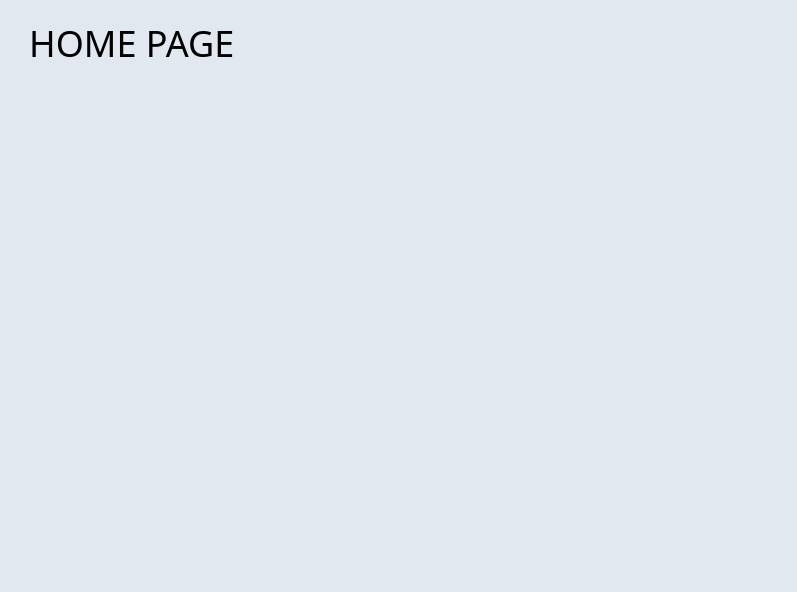
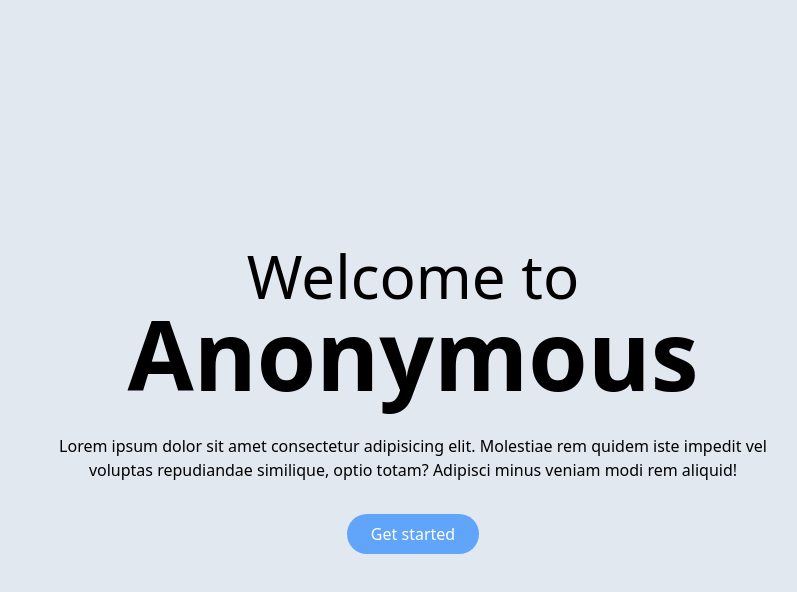
Before and after one commit to Jerrell-Marvel/anonymous-client, a Next.js app: page / in a window 1280 px wide. Shown: the top 592 px of the page, without its empty margins (227-1024 px from the left). Built offline with nearby package versions, Linux system fonts and the light colour scheme.

Commit message:
UI update

```diff
--- a/src/pages/[name].tsx
+++ b/src/pages/[name].tsx
@@ -3,7 +3,7 @@ import axios, { AxiosError } from "axios";
 import { GetServerSideProps, NextPage } from "next";
 import Link from "next/link";
 import { useRouter } from "next/router";
-import { useEffect, useState } from "react";
+import { useEffect, useRef, useState } from "react";
 import { useMutation, useQuery } from "react-query";
 import { toast, ToastContainer } from "react-toastify";
 import "react-toastify/dist/ReactToastify.css";
@@ -41,6 +41,12 @@ type SendMessageApiResponse = {
 const MessagePage: NextPage<MessagePageProps> = (data) => {
   const [profile, setProfile] = useState<Profile>(data);
   const [sendMsgErr, setSendMsgErr] = useState("");
+
+  const inputRef = useRef<HTMLInputElement | null>(null);
+
+  useEffect(() => {
+    inputRef.current?.focus();
+  }, []);
 
   const { mutate: sendMessage, isLoading: isSendMessageLoading } = useMutation<SendMessageApiResponse, AxiosError, string>({
     mutationFn: async (id) => {
@@ -125,6 +131,7 @@ const MessagePage: NextPage<MessagePageProps> = (data) => {
               }}
               className="bg-slate-200 px-6 h-28 w-full rounded-md focus:ring-sky-500 focus:ring-1 outline-none"
               placeholder="Send anonymous message"
+              ref={inputRef}
             />
             <div className="flex justify-between mt-4 w-full">
               <span className="text-slate-600 text-sm">your message is anonymous</span>
--- a/src/pages/_app.tsx
+++ b/src/pages/_app.tsx
@@ -15,10 +15,8 @@ export default function App({ Component, pageProps }: AppProps) {
       <QueryClientProvider client={queryClient}>
         {/* <Navbar /> */}
 
-        <div className="min-h-screen bg-slate-200 py-6">
-          <div className="max-w-3xl mx-auto">
-            <Component {...pageProps} />
-          </div>
+        <div className="max-w-3xl mx-auto min-h-screen">
+          <Component {...pageProps} />
         </div>
 
         <ReactQueryDevtools />
--- a/src/pages/edit/profile.tsx
+++ b/src/pages/edit/profile.tsx
@@ -1,7 +1,7 @@
 import axios, { AxiosError } from "axios";
 import { NextPage } from "next";
 import { useRouter } from "next/router";
-import { useState } from "react";
+import { useRef, useState } from "react";
 import { useMutation, useQuery, useQueryClient } from "react-query";
 
 type ProfileType = {
--- a/src/pages/index.tsx
+++ b/src/pages/index.tsx
@@ -25,7 +25,20 @@ export default function Home() {
         />
       </Head>
       <main>
-        <h1 className="text-4xl">HOME PAGE</h1>
+        <div className="min-h-screen flex p-6 justify-center flex-col items-center text-center gap-8">
+          <div>
+            <h2 className="text-2xl sm:text-4xl md:text-5xl lg:text-6xl">Welcome to</h2>
+            <h1 className="text-4xl sm:text-6xl md:text-7xl lg:text-8xl font-bold">Anonymous</h1>
+          </div>
+
+          <p>Lorem ipsum dolor sit amet consectetur adipisicing elit. Molestiae rem quidem iste impedit vel voluptas repudiandae similique, optio totam? Adipisci minus veniam modi rem aliquid!</p>
+          <Link
+            href="/profile"
+            className="btn bg-blue-400 px-6 py-2"
+          >
+            Get started
+          </Link>
+        </div>
       </main>
     </>
   );
--- a/src/pages/search.tsx
+++ b/src/pages/search.tsx
@@ -75,7 +75,7 @@ const Search: NextPage<SearchProps> = ({ users }) => {
           />
           <button
             type="submit"
-            className="bg-orange-400 px-5 py-1 rounded-full text-white"
+            className="btn bg-blue-400"
           >
             submit
           </button>
--- a/src/styles/globals.css
+++ b/src/styles/globals.css
@@ -7,3 +7,7 @@
     @apply min-w-[5rem] min-h-[2rem] rounded-full text-white;
   }
 }
+
+body {
+  @apply bg-slate-200;
+}
```
